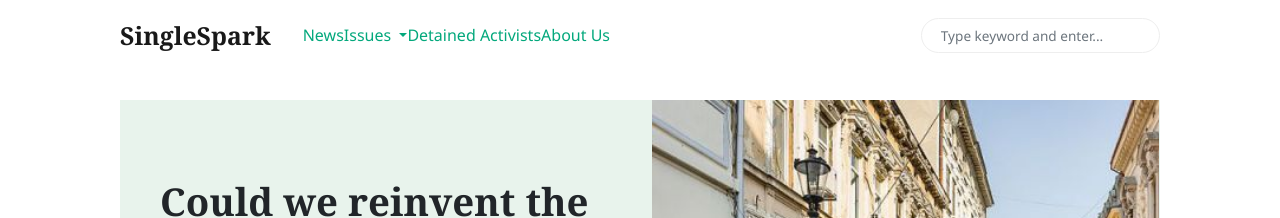
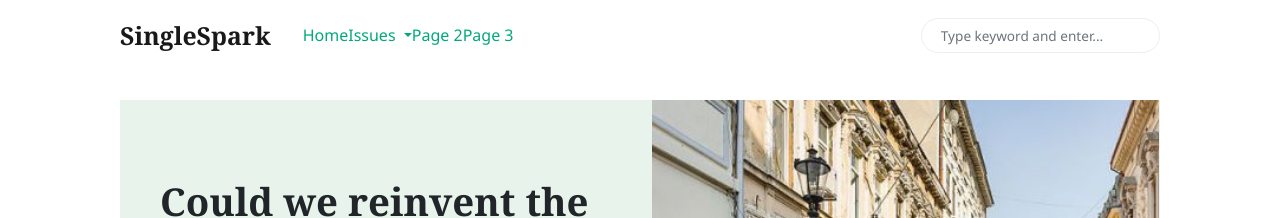
Before and after one commit to laoquan18/laoquan18.github.io, a Jekyll site: the page built from index.html, in a window 1280 px wide. Shown: the top 218 px of the page. Built offline with Jekyll 4.4.1, drawn with Linux system fonts in a browser that asks for light colours; nearby versions of some CDN libraries; the list of posts is cut into pages by our own code.

Commit message:
Update default.html

```diff
--- a/_layouts/default.html
+++ b/_layouts/default.html
@@ -45,7 +45,18 @@
         </button>
         <div class="navbar-collapse collapse" id="navbarColor02" style="">
             <ul class="navbar-nav mr-auto d-flex align-items-center">
-               {% include menu-header.html %}
+      <li class="active"><a href="#">Home</a></li>
+      <li class="dropdown">
+        <a class="dropdown-toggle" data-toggle="dropdown" href="#">Issues
+        <span class="caret"></span></a>
+        <ul class="dropdown-menu">
+          <li><a href="#">Page 1-1</a></li>
+          <li><a href="#">Page 1-2</a></li>
+          <li><a href="#">Page 1-3</a></li>
+        </ul>
+      </li>
+      <li><a href="#">Page 2</a></li>
+      <li><a href="#">Page 3</a></li>
             </ul>
             <ul class="navbar-nav ml-auto d-flex align-items-center">
                 {% include search-lunr.html %}
```
